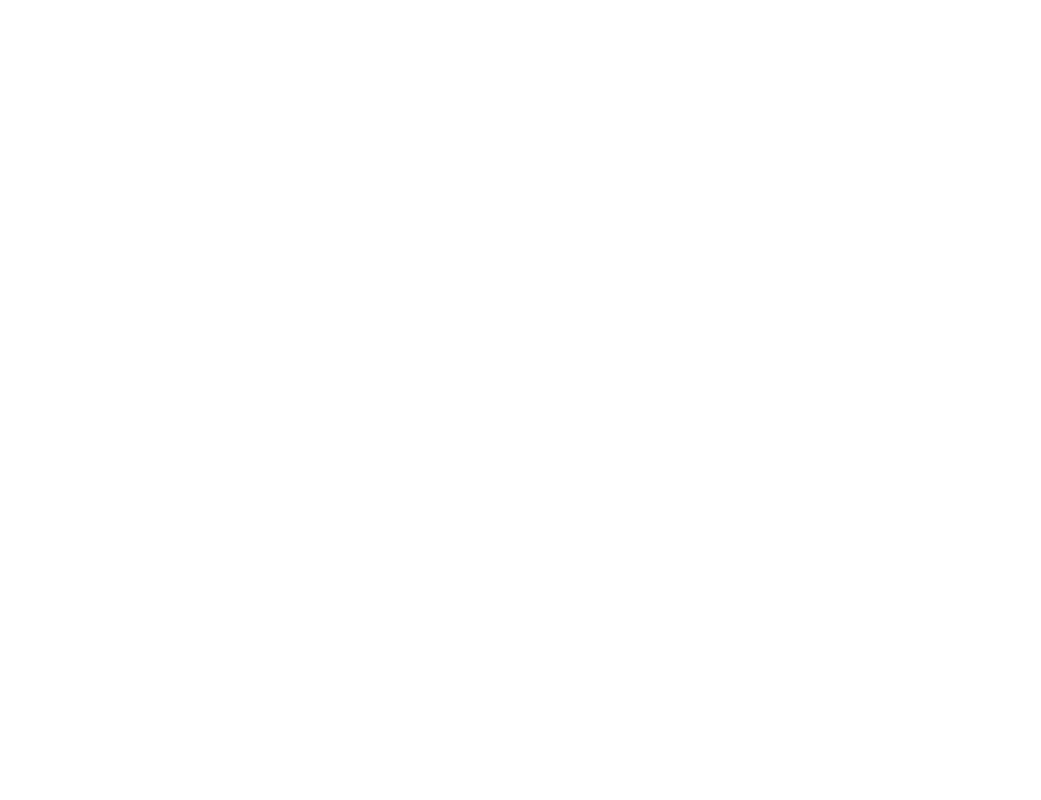
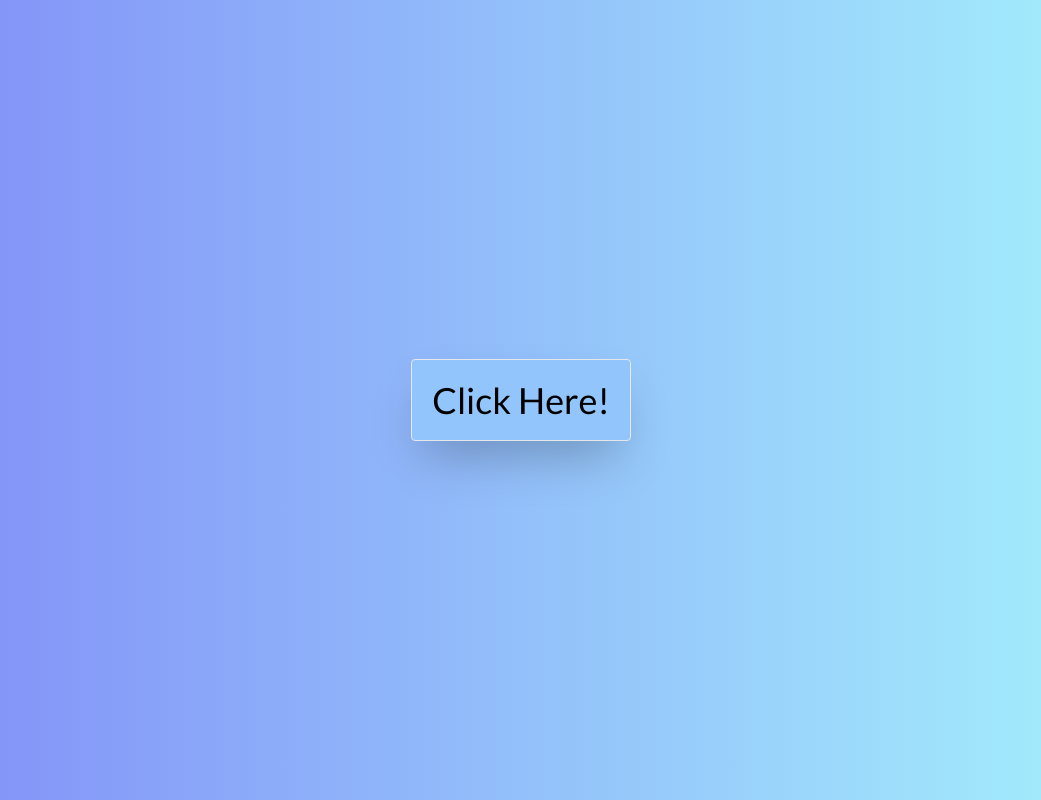
Before and after one commit to SaboorSohaib/hrms-frontend, a React (Create React App) app: page / in a window 1280 px wide. Before the commit this address had no page. Shown: the whole page, without its empty margins (119-1160 px from the left). Built offline with nearby package versions, Linux system fonts and the light colour scheme.

Commit message:
Modify unautheticated routes

```diff
--- a/src/routes/UnAuthenticatedRoutes.js
+++ b/src/routes/UnAuthenticatedRoutes.js
@@ -2,9 +2,11 @@
 import { Routes, Route } from 'react-router-dom';
 import Login from '../pages/Login';
 import Signup from '../pages/Signup';
+import FirstPage from '../pages/FirstPage';
 
 const UnAuthenticatedRoutes = () => (
   <Routes>
+    <Route path="/" element={<FirstPage />} />
     <Route path="/login" element={<Login />} />
     <Route path="/signup" element={<Signup />} />
   </Routes>
```
